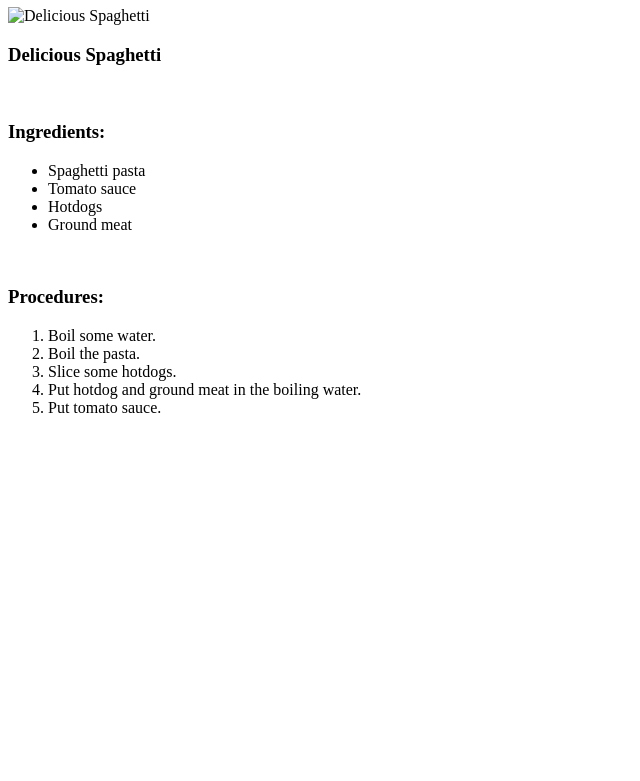
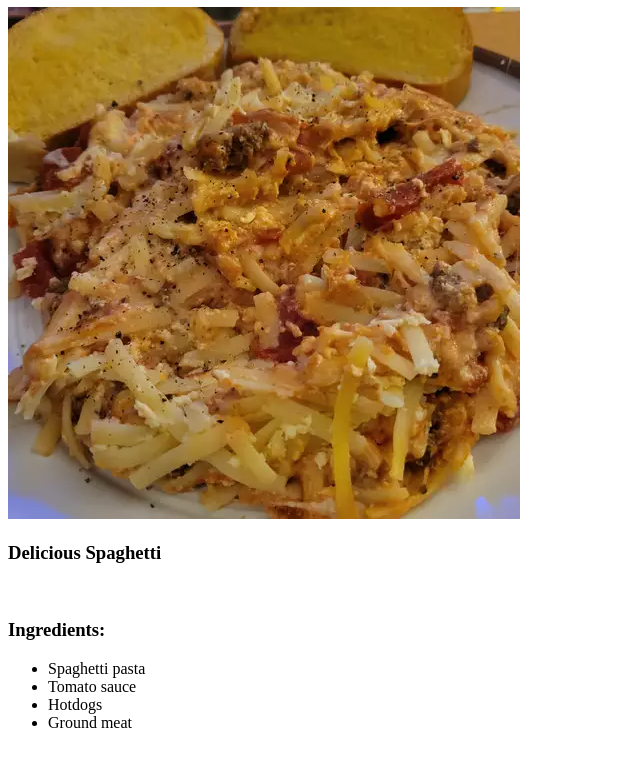
Before and after one commit to ahzi-pav/odin-recipes, a plain HTML site: page recipes/spaghetti.html in a window 1280 px wide. Shown: the part 73-854 px from the top of the page, without its empty margins (0-640 px from the left). Before the commit the page ends 800 px from the top, so only its background shows below. Drawn offline with Linux system fonts and the light colour scheme.

Commit message:
Fix spaghetti image not loading

```diff
--- a/recipes/spaghetti.html
+++ b/recipes/spaghetti.html
@@ -7,7 +7,7 @@
     <body>
         <div>
             <h1>Spaghetti Recipe</h1>
-            <img src="images/spaghetti_src.html" alt="Delicious Spaghetti">
+            <img src="../images/spaghetti_src.webp" alt="Delicious Spaghetti">
             <h3>Delicious Spaghetti</h3>
         </div>
         <br>
```
